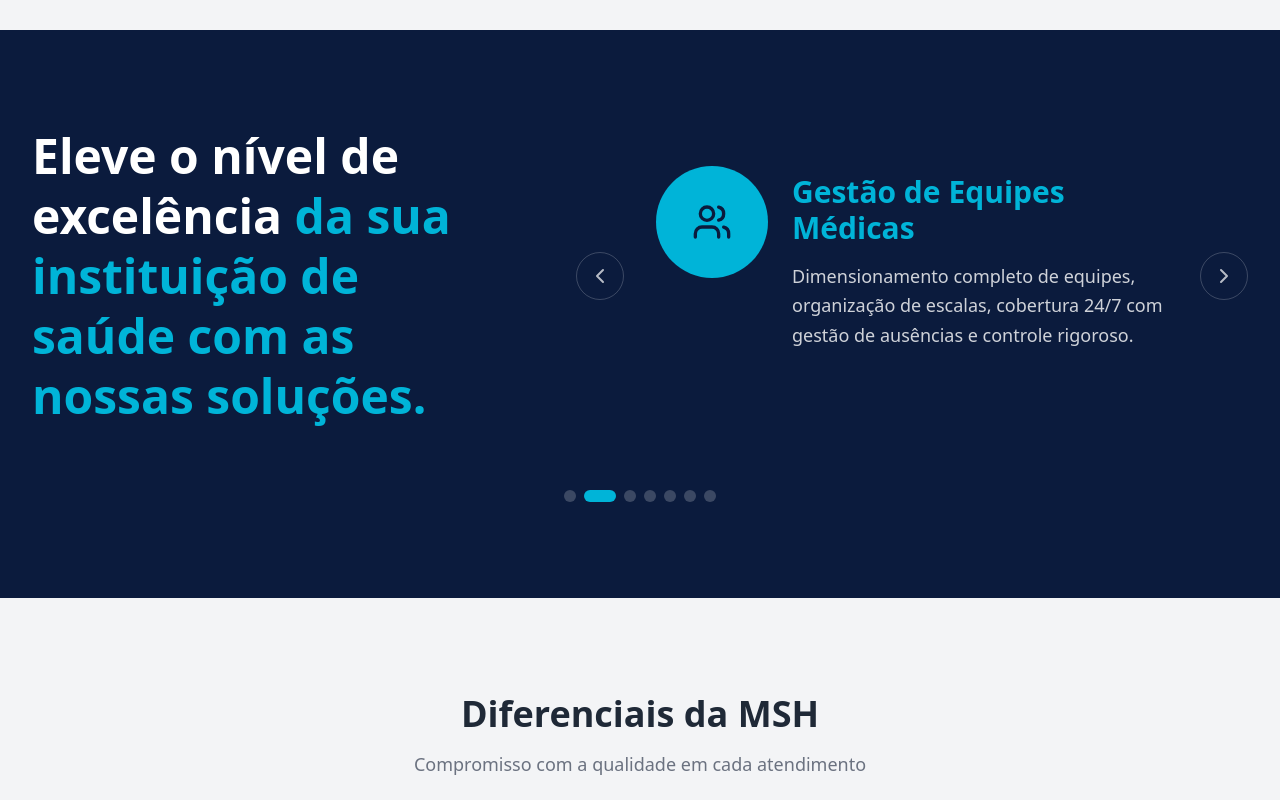
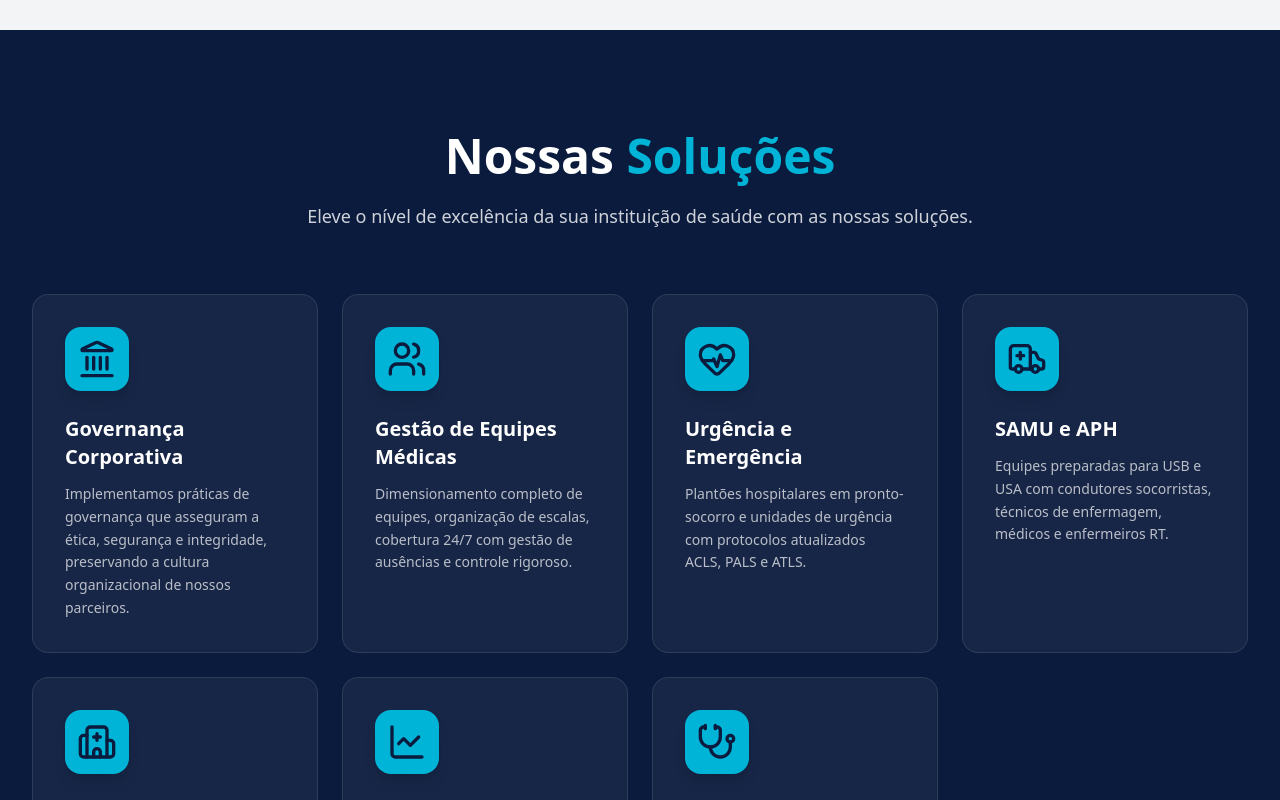
Before and after one commit to jeanpoliver-max/MSH, a React (Vite) app: page / in a window 1280 px wide. Shown: the part 1680-2480 px from the top of the page. Built offline with nearby package versions, Linux system fonts and the light colour scheme.

Commit message:
feat: improve UX and SEO configuration
- Integrate GA4 and Google Site Verification
- Add ScrollToTop and ScrollProgress components
- Simplify Services and ImpactNumbers components
- Apply UI refinements to Hero section

```diff
--- a/src/App.tsx
+++ b/src/App.tsx
@@ -21,6 +21,8 @@ import FloatingWhatsApp from './components/FloatingWhatsApp';
 import CookieBanner from './components/CookieBanner';
 import TermsOfUse from './components/TermsOfUse';
 import SouMedico from './components/SouMedico';
+import ScrollToTop from './components/ScrollToTop';
+import ScrollProgress from './components/ScrollProgress';
 
 export default function App() {
   const [currentHash, setCurrentHash] = useState(window.location.hash);
@@ -51,11 +53,17 @@ export default function App() {
   const isSouMedico = currentHash === '#sou-medico';
 
   if (isSouMedico) {
-    return <SouMedico />;
+    return (
+      <>
+        <ScrollProgress />
+        <SouMedico />
+      </>
+    );
   }
 
   return (
     <div className="min-h-screen bg-[#F3F4F6] scroll-smooth flex flex-col">
+      <ScrollProgress />
       <Header />
       <main className="flex-grow">
         {isTermsOfUse ? (
@@ -78,6 +86,7 @@ export default function App() {
       </main>
       <Footer />
       <FloatingWhatsApp />
+      <ScrollToTop />
       <CookieBanner />
     </div>
   );
--- a/src/components/Clients.tsx
+++ b/src/components/Clients.tsx
@@ -116,6 +116,12 @@ export default function Clients() {
             </div>
           </div>
         </div>
+
+        <div className="flex justify-center mt-16">
+          <a href="#contato" className="px-8 py-4 bg-[#E91E63] hover:bg-[#C2185B] text-white rounded-xl font-bold shadow-lg transition-colors flex items-center justify-center">
+            Seja Nosso Parceiro
+          </a>
+        </div>
       </div>
     </section>
   );
--- a/src/components/Differentials.tsx
+++ b/src/components/Differentials.tsx
@@ -51,6 +51,12 @@ export default function Differentials() {
             </div>
           ))}
         </div>
+
+        <div className="flex justify-center mt-16">
+          <a href="#contato" className="px-8 py-4 bg-[#0077B6] hover:bg-[#005f92] text-white rounded-xl font-bold shadow-lg transition-colors flex items-center justify-center">
+            Falar com Especialista
+          </a>
+        </div>
       </div>
     </section>
   );
--- a/src/components/Hero.tsx
+++ b/src/components/Hero.tsx
@@ -15,9 +15,9 @@ export default function Hero() {
 
       <div className="relative z-10 max-w-7xl mx-auto px-4 sm:px-6 lg:px-8 w-full text-center md:text-left">
         <div className="max-w-3xl">
-          <span className="text-[#E91E63] font-semibold tracking-[0.15em] uppercase text-sm md:text-base mb-4 inline-block md:block">
+          <p className="text-[#E91E63] font-bold tracking-[0.15em] uppercase text-sm md:text-base mb-4 inline-block md:block">
             SAÚDE: NOSSA MISSÃO, CUIDAR: NOSSO COMPROMISSO
-          </span>
+          </p>
           <h1 className="text-4xl md:text-5xl lg:text-6xl font-bold text-[#1F2937] leading-[1.1] mb-6">
             Gestão Médica de Alta <span className="text-[#0077B6]">Performance</span> para Instituições de Saúde
           </h1>
--- /dev/null
+++ b/src/components/ScrollProgress.tsx
@@ -0,0 +1,26 @@
+import { useState, useEffect } from 'react';
+
+export default function ScrollProgress() {
+  const [scrollProgress, setScrollProgress] = useState(0);
+
+  const handleScroll = () => {
+    const totalScroll = document.documentElement.scrollTop;
+    const windowHeight = document.documentElement.scrollHeight - document.documentElement.clientHeight;
+    const scroll = `${(totalScroll / windowHeight) * 100}%`;
+    setScrollProgress(Number((totalScroll / windowHeight) * 100));
+  };
+
+  useEffect(() => {
+    window.addEventListener('scroll', handleScroll);
+    return () => window.removeEventListener('scroll', handleScroll);
+  }, []);
+
+  return (
+    <div className="fixed top-0 left-0 w-full h-1 z-[60] bg-transparent pointer-events-none">
+      <div
+        className="h-full bg-[#E91E63] transition-all duration-100 ease-out"
+        style={{ width: `${scrollProgress}%` }}
+      />
+    </div>
+  );
+}
--- /dev/null
+++ b/src/components/ScrollToTop.tsx
@@ -0,0 +1,44 @@
+import { useState, useEffect } from 'react';
+import { ArrowUp } from 'lucide-react';
+import { motion, AnimatePresence } from 'motion/react';
+
+export default function ScrollToTop() {
+  const [isVisible, setIsVisible] = useState(false);
+
+  const toggleVisibility = () => {
+    if (window.scrollY > 400) {
+      setIsVisible(true);
+    } else {
+      setIsVisible(false);
+    }
+  };
+
+  const scrollToTop = () => {
+    window.scrollTo({
+      top: 0,
+      behavior: 'smooth'
+    });
+  };
+
+  useEffect(() => {
+    window.addEventListener('scroll', toggleVisibility);
+    return () => window.removeEventListener('scroll', toggleVisibility);
+  }, []);
+
+  return (
+    <AnimatePresence>
+      {isVisible && (
+        <motion.button
+          initial={{ opacity: 0, scale: 0.8 }}
+          animate={{ opacity: 1, scale: 1 }}
+          exit={{ opacity: 0, scale: 0.8 }}
+          onClick={scrollToTop}
+          className="fixed bottom-24 right-6 z-40 w-12 h-12 bg-[#1F2937]/80 backdrop-blur-sm text-white rounded-full flex items-center justify-center shadow-lg hover:bg-[#E91E63] transition-colors focus:outline-none"
+          aria-label="Voltar ao topo"
+        >
+          <ArrowUp size={24} />
+        </motion.button>
+      )}
+    </AnimatePresence>
+  );
+}
--- a/src/components/Services.tsx
+++ b/src/components/Services.tsx
@@ -1,10 +1,6 @@
-import { useState, useEffect } from 'react';
-import { Users, HeartPulse, Ambulance, Hospital, LineChart, Stethoscope, ChevronLeft, ChevronRight, Landmark } from 'lucide-react';
-import { motion, AnimatePresence } from 'motion/react';
+import { Users, HeartPulse, Ambulance, Hospital, LineChart, Stethoscope, Landmark } from 'lucide-react';
 
 export default function Services() {
-  const [activeIndex, setActiveIndex] = useState(0);
-
   const services = [
     {
       title: "Governança Corporativa",
@@ -50,91 +46,34 @@ export default function Services() {
     }
   ];
 
-  useEffect(() => {
-    const interval = setInterval(() => {
-      setActiveIndex((prev) => (prev === services.length - 1 ? 0 : prev + 1));
-    }, 5000);
-    return () => clearInterval(interval);
-  }, [services.length, activeIndex]);
-
-  const handlePrev = () => {
-    setActiveIndex((prev) => (prev === 0 ? services.length - 1 : prev - 1));
-  };
-
-  const handleNext = () => {
-    setActiveIndex((prev) => (prev === services.length - 1 ? 0 : prev + 1));
-  };
-
-  const activeService = services[activeIndex];
-
   return (
     <section id="servicos" className="py-24 bg-[#0B1B3D] overflow-hidden">
       <div className="max-w-7xl mx-auto px-4 sm:px-6 lg:px-8">
-        <div className="flex flex-col lg:flex-row items-center justify-between gap-16">
-
-          {/* Left Column */}
-          <div className="lg:w-5/12 text-center lg:text-left">
-            <h2 className="text-3xl md:text-4xl lg:text-5xl font-extrabold text-white leading-tight">
-              Eleve o nível de excelência <span className="text-[#00B4D8]">da sua instituição de saúde com as nossas soluções.</span>
-            </h2>
-          </div>
-
-          {/* Right Column - Carousel */}
-          <div className="lg:w-7/12 w-full flex items-center justify-center gap-4 sm:gap-8">
-            <button
-              onClick={handlePrev}
-              className="w-12 h-12 flex-shrink-0 flex items-center justify-center rounded-full border border-white/20 text-white/70 hover:text-white hover:bg-white/10 transition-colors"
-              aria-label="Anterior"
-            >
-              <ChevronLeft size={24} />
-            </button>
-
-            <div className="flex-1 min-h-[220px] relative overflow-hidden">
-              <AnimatePresence mode="wait">
-                <motion.div
-                  key={activeIndex}
-                  initial={{ opacity: 0, x: 20 }}
-                  animate={{ opacity: 1, x: 0 }}
-                  exit={{ opacity: 0, x: -20 }}
-                  transition={{ duration: 0.3 }}
-                  className="absolute inset-0 flex flex-col sm:flex-row items-center sm:items-start text-center sm:text-left gap-6"
-                >
-                  <div className={`w-24 h-24 sm:w-28 sm:h-28 flex-shrink-0 flex items-center justify-center rounded-full ${activeService.bgColor}`}>
-                    {activeService.icon}
-                  </div>
-                  <div className="flex-1 pt-2">
-                    <h3 className="text-2xl sm:text-3xl font-bold text-[#00B4D8] mb-4">
-                      {activeService.title}
-                    </h3>
-                    <p className="text-white/80 text-lg leading-relaxed">
-                      {activeService.description}
-                    </p>
-                  </div>
-                </motion.div>
-              </AnimatePresence>
-            </div>
-
-            <button
-              onClick={handleNext}
-              className="w-12 h-12 flex-shrink-0 flex items-center justify-center rounded-full border border-white/20 text-white/70 hover:text-white hover:bg-white/10 transition-colors"
-              aria-label="Próximo"
-            >
-              <ChevronRight size={24} />
-            </button>
-          </div>
-
+        <div className="text-center mb-16">
+          <h2 className="text-3xl md:text-4xl lg:text-5xl font-extrabold text-white leading-tight mb-4">
+            Nossas <span className="text-[#00B4D8]">Soluções</span>
+          </h2>
+          <p className="text-lg text-white/80 max-w-3xl mx-auto">
+            Eleve o nível de excelência da sua instituição de saúde com as nossas soluções.
+          </p>
         </div>
 
-        {/* Pagination Dots */}
-        <div className="flex justify-center items-center mt-16 gap-2">
-          {services.map((_, index) => (
-            <button
-              key={index}
-              onClick={() => setActiveIndex(index)}
-              className={`w-3 h-3 rounded-full transition-all duration-300 ${index === activeIndex ? 'bg-[#00B4D8] w-8' : 'bg-white/20 hover:bg-white/40'}`}
-              aria-label={`Ir para o slide ${index + 1}`}
-            />
+        <div className="grid grid-cols-1 md:grid-cols-2 lg:grid-cols-3 xl:grid-cols-4 gap-6">
+          {services.map((service, index) => (
+            <div key={index} className="bg-white/5 backdrop-blur-sm border border-white/10 p-8 rounded-2xl hover:bg-white/10 transition-colors flex flex-col group">
+              <div className={`w-16 h-16 rounded-2xl flex items-center justify-center mb-6 ${service.bgColor} group-hover:scale-110 transition-transform duration-300 shadow-lg`}>
+                {service.icon}
+              </div>
+              <h3 className="text-xl font-bold text-white mb-3">{service.title}</h3>
+              <p className="text-white/70 leading-relaxed text-sm">{service.description}</p>
+            </div>
           ))}
+        </div>
+
+        <div className="flex justify-center mt-16">
+          <a href="#contato" className="px-8 py-4 bg-[#E91E63] hover:bg-[#C2185B] text-white rounded-xl font-bold shadow-lg transition-colors flex items-center justify-center">
+            Solicitar Proposta
+          </a>
         </div>
       </div>
     </section>
```
Also changed, not shown: index.html (+11 -0 lines), src/components/ImpactNumbers.tsx (+4 -57 lines).
